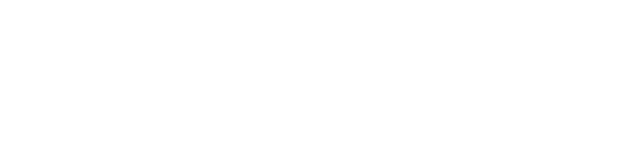
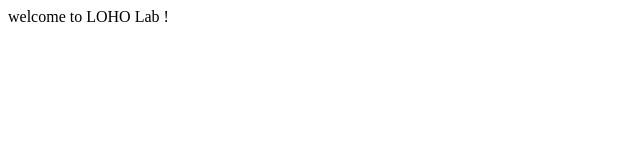
Before and after one commit to lohosoft/loho, a plain HTML site: page index.html in a window 1280 px wide. Shown: the whole page, without its empty margins (0-640 px from the left). Drawn offline with Linux system fonts and the light colour scheme.

Commit message:
simple welcome index

```diff
--- a/index.html
+++ b/index.html
@@ -1,9 +1,9 @@
 <!DOCTYPE html>
 <html>
 <head>
-	<title>loho vr start</title>
+	<title>loho lab</title>
 </head>
 <body>
-
+welcome to LOHO Lab !
 </body>
 </html>
```
